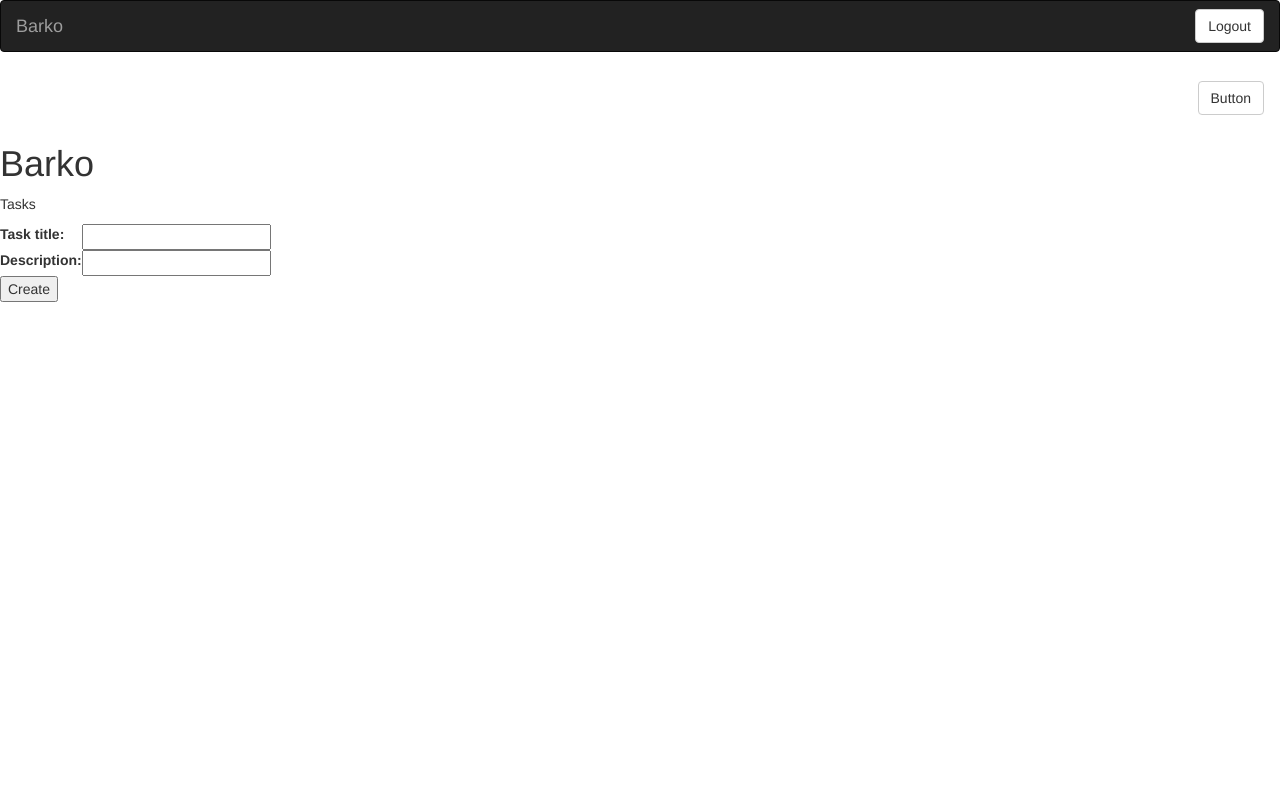
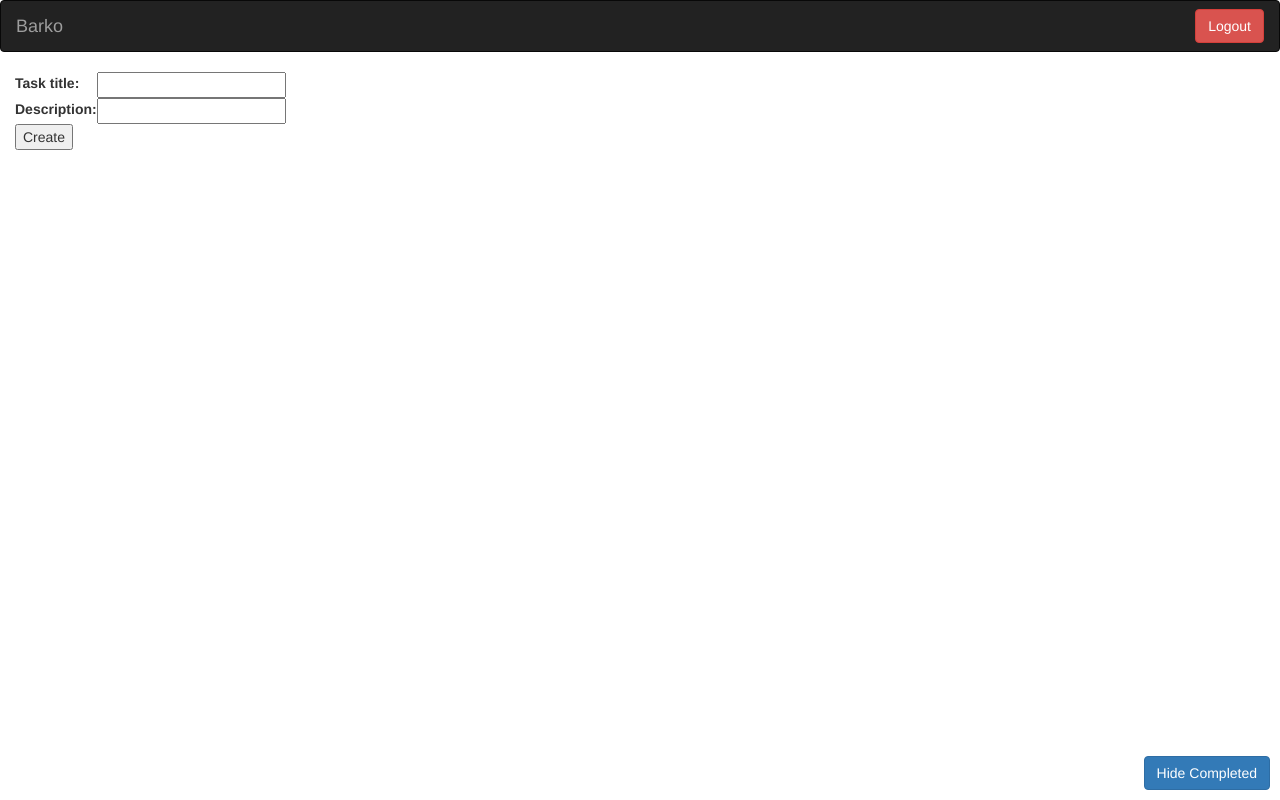
Before and after one commit to Resinderate/barko, a Django app: template templates/todo.html in a window 1280 px wide. Run offline with Django 3.2, Linux system fonts and the light colour scheme; the template is opened without the code that fills it, so the values that code supplies are empty; some libraries are stand-ins or nearby versions.

Commit message:
Added some project specific css. Updated the formatting for user tasks.

```diff
--- /dev/null
+++ b/static/css/barko.css
@@ -0,0 +1,5 @@
+#hide-completed {
+	position: fixed;
+    bottom: 10px;
+    right: 10px;
+}
--- a/templates/base.html
+++ b/templates/base.html
@@ -6,8 +6,11 @@
     <meta http-equiv="X-UA-Compatible" content="IE=edge">
     <meta name="viewport" content="width=device-width, initial-scale=1">
   <title>{% block title %}{% endblock %}</title>
+
   <!-- Bootstrap -->
-    <link href="/static/css/bootstrap.min.css" rel="stylesheet">
+  <link href="/static/css/bootstrap.min.css" rel="stylesheet">
+  <!-- Barko -->
+  <link href="/static/css/barko.css" rel="stylesheet">
 </head>
 <body>
   <nav class="navbar navbar-inverse">
@@ -20,13 +23,15 @@
         <p class="navbar-text text-capitalize">
           {{ user.username }}
         </p>
-        <a class="btn btn-default navbar-btn" href="/auth/logout/" role="button">Logout</a>
+        <a class="btn btn-danger navbar-btn" href="/auth/logout/" role="button">Logout</a>
       </div>
       {% endif %}
     </div>
   </nav>
+  <div class="container-fluid">
   {% block content %}
   {% endblock %}
+  </div>
   <!-- jQuery (necessary for Bootstrap's JavaScript plugins) -->
     <script src="https://ajax.googleapis.com/ajax/libs/jquery/1.12.4/jquery.min.js"></script>
     <!-- Include all compiled plugins (below), or include individual files as needed -->
--- a/templates/todo.html
+++ b/templates/todo.html
@@ -3,26 +3,39 @@
 {% block title %}Barko | Todo{% endblock %}
 
 {% block content %}
+<button class="btn btn-primary" id="hide-completed">Hide Completed</button>
 
-<nav class="navbar">
-  <div class="container-fluid">
-    <div class="navbar-header navbar-right">
-      <a class="btn btn-default navbar-btn" href="" role="button">Button</a>
+<!-- Lists of tasks -->
+<div class="row">
+{% for user, tasks in task_map.items %}
+<div class="col-md-3">
+  <div class="panel panel-default">
+    <div class="panel-heading">
+      <strong class="text-capitalize">{{ user.username }}'s Tasks:</strong>
+      <button type="button" class="btn btn-default">
+        <span class="glyphicon glyphicon-plus"></span> Add Task
+      </button>
+    </div>
+    <div class="panel-body">
+      <ul class="list-group">
+      {% for task in tasks %}
+        <li class="list-group-item">
+        {{ task.title }}
+        <button type="button" class="btn btn-xs btn-default">
+          <span class="glyphicon glyphicon-ok"></span>
+        </button>
+        </li>
+        {% endfor %}
+      </ul>
     </div>
   </div>
-</nav>
+</div>
+{% endfor %}
+</div>
 
-<h1>Barko</h1>
-<p>Tasks</p>
-{% for user, tasks in task_map.items %}
-<h2>{{ user.username }}'s Tasks:</h2>
-	<ul>
-	{% for task in tasks %}
-		<li>{{ task.title }} : {{ task.description }} : {{ task.owner }} : {{task.created_date }} : {{ task.task_open }} : {{ task.completed_date }} : {{ task.marked_compelted_by.username }} : {{ task.id }}</li>
-		{% endfor %}
-	</ul>
-{% endfor %}
 
+<!-- This is prolly moving -->
+<!-- Fix the model first! -->
 <form method="post" action="/todo/task/">
 {% csrf_token %}
 <table>
```
Also changed, not shown: db.sqlite3.
